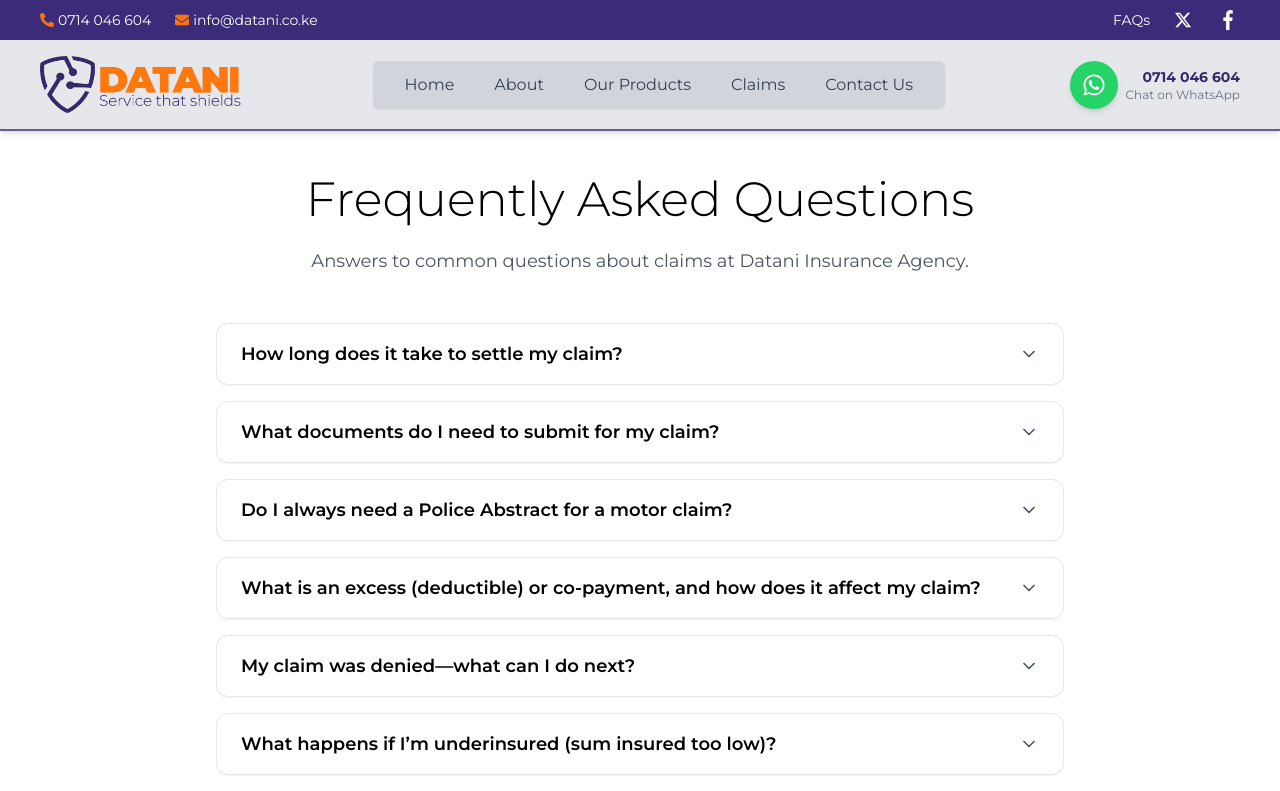
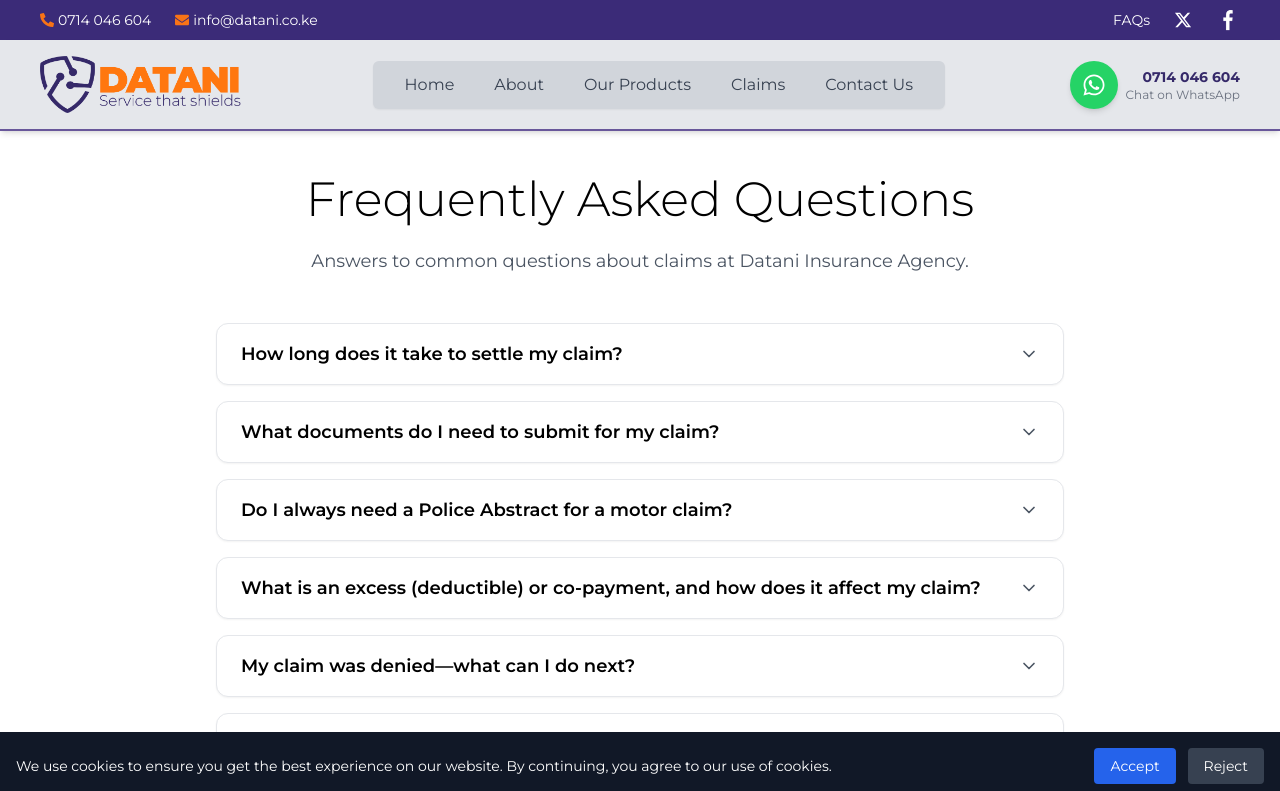
Before and after one commit to ALIBCJH/datanico, a React (Vite) app: page /faqs in a window 1280 px wide. Shown: the top 791 px of the page. Built offline with nearby package versions, Linux system fonts and the light colour scheme.

Commit message:
cookie feature

```diff
--- a/src/App.jsx
+++ b/src/App.jsx
@@ -18,6 +18,7 @@ import InsuranceTips from "./pages/InsuranceTips";
 import ClaimPage from "./pages/ClaimPage";
 import RequirementClaim from "./pages/RequirementClaim";
 import Faqs from "./pages/Faqs";
+import CookieConsent from "./components/cookieConsent";
 
 const App = () => {
   return (
@@ -25,6 +26,7 @@ const App = () => {
       <ScrollToTop />
       <div className="bg-white">
         <Navbar />
+
         <div className="">
           <Routes>
             {/* Home SPA page with scrollable sections */}
@@ -53,7 +55,6 @@ const App = () => {
             <Route path="/products" element={<Products />} />
             <Route path="/claims" element={<Claims />} />
             <Route path="/contact" element={<Contact />} />
-
             <Route path="/quote" element={<Quote />} />
             <Route path="/blogs" element={<Blogs />} />
             <Route path="/insurancetips" element={<InsuranceTips />} />
@@ -63,6 +64,9 @@ const App = () => {
           </Routes>
         </div>
 
+        {/* ✅ Place CookieConsent here so it's visible on all pages */}
+        <CookieConsent />
+
         <Footer />
       </div>
     </BrowserRouter>
--- /dev/null
+++ b/src/components/cookieConsent.jsx
@@ -0,0 +1,49 @@
+import { useEffect, useState } from "react";
+
+const CookieConsent = () => {
+  const [isVisible, setIsVisible] = useState(false);
+
+  useEffect(() => {
+    const consent = localStorage.getItem("cookieConsent");
+    if (!consent) {
+      setIsVisible(true);
+    }
+  }, []);
+
+  const handleAccept = () => {
+    localStorage.setItem("cookieConsent", "accepted");
+    setIsVisible(false);
+  };
+
+  const handleReject = () => {
+    localStorage.setItem("cookieConsent", "rejected");
+    setIsVisible(false);
+  };
+
+  if (!isVisible) return null;
+
+  return (
+    <div className="fixed bottom-0 w-full bg-gray-900 text-white p-4 flex flex-col md:flex-row items-center justify-between gap-4 z-50">
+      <p className="text-sm text-center md:text-left">
+        We use cookies to ensure you get the best experience on our website. By
+        continuing, you agree to our use of cookies.
+      </p>
+      <div className="flex gap-3">
+        <button
+          onClick={handleAccept}
+          className="bg-blue-600 px-4 py-2 rounded text-sm hover:bg-blue-700"
+        >
+          Accept
+        </button>
+        <button
+          onClick={handleReject}
+          className="bg-gray-700 px-4 py-2 rounded text-sm hover:bg-gray-800"
+        >
+          Reject
+        </button>
+      </div>
+    </div>
+  );
+};
+
+export default CookieConsent;
```
